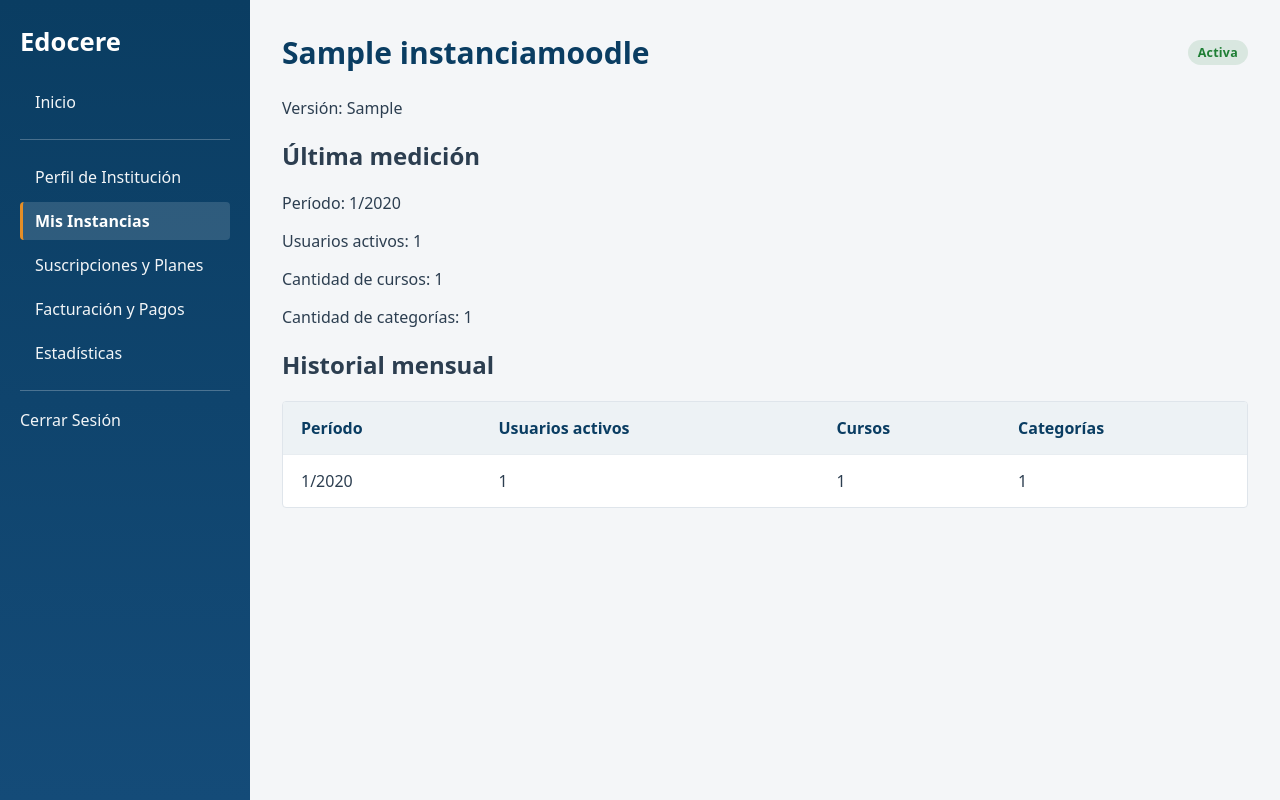
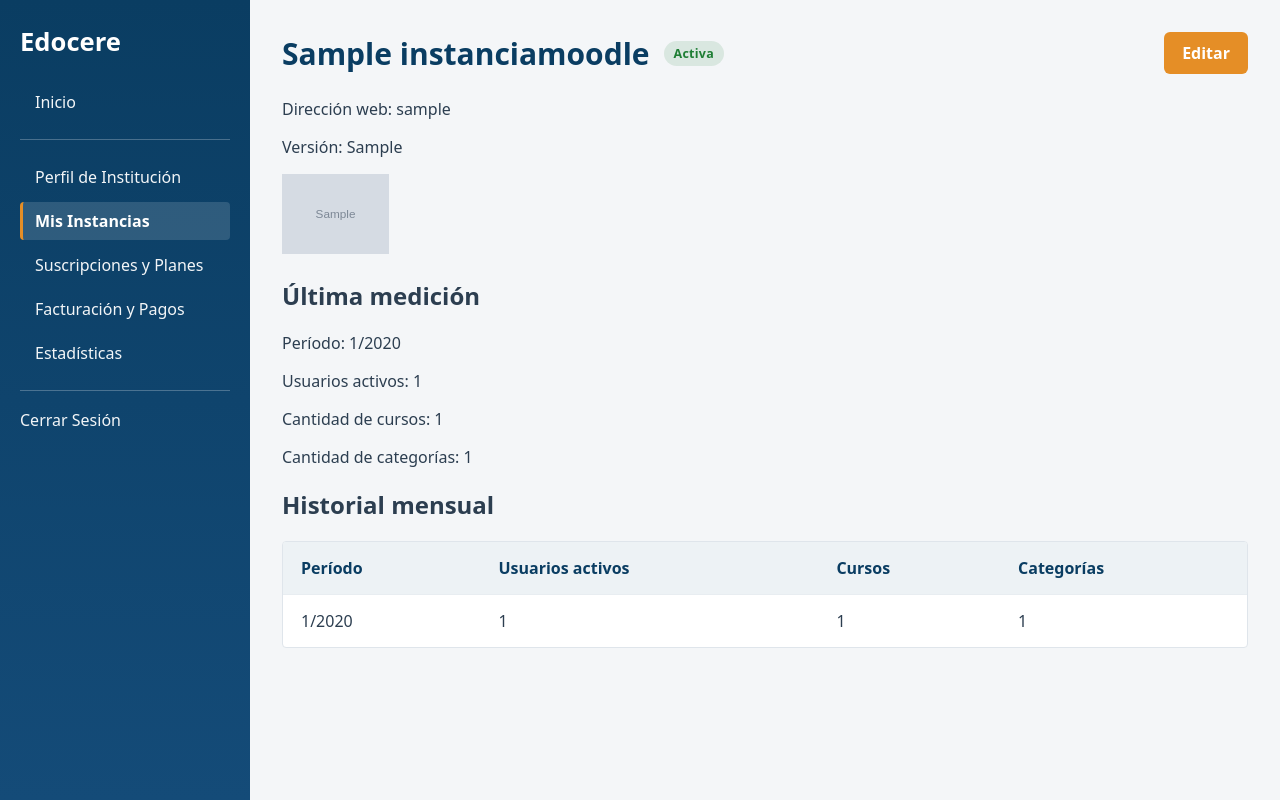
Before and after one commit to Joakorojasc/Proyecto-TI, a Django app: page /instancias/1/ in a window 1280 px wide. Run offline with Django 5.2, Linux system fonts and the light colour scheme; a user stored in the database is signed in; tables that the repository leaves empty hold one stand-in row (values such as "Sample post"); grey boxes marked "Sample" are stand-in pictures.

Commit message:
feat: editar nombre y logo de una instancia

```diff
--- a/apps/instancias/forms.py
+++ b/apps/instancias/forms.py
@@ -109,3 +109,24 @@ class CrearInstanciaForm(forms.ModelForm):
         if commit:
             instancia.save()
         return instancia
+
+
+class EditarInstanciaForm(forms.ModelForm):
+    nombre = forms.CharField(
+        label="Nombre de la instancia",
+        help_text="Cómo quieres identificar esta instancia, por ejemplo: Campus Corporativo.",
+        max_length=255,
+        widget=forms.TextInput(attrs={"placeholder": "Campus Corporativo"}),
+    )
+    logo_url = forms.URLField(
+        label="URL del logo",
+        help_text="Campo opcional. Incluye el protocolo de la URL.",
+        max_length=2048,
+        required=False,
+        assume_scheme="https",
+        widget=forms.URLInput(attrs={"placeholder": "https://empresa.cl/logo.png"}),
+    )
+
+    class Meta:
+        model = InstanciaMoodle
+        fields = ("nombre", "logo_url")
--- a/apps/instancias/urls.py
+++ b/apps/instancias/urls.py
@@ -2,6 +2,7 @@ from django.urls import path
 
 from .views import (
     DetalleInstanciaView,
+    EditarInstanciaView,
     ListaInstanciasView,
     crear_instancia,
 )
@@ -16,4 +17,5 @@ urlpatterns = [
     ),
     path("", ListaInstanciasView.as_view(), name="lista"),
     path("<int:pk>/", DetalleInstanciaView.as_view(), name="detalle"),
+    path("<int:pk>/editar/", EditarInstanciaView.as_view(), name="editar"),
 ]
--- a/apps/instancias/views.py
+++ b/apps/instancias/views.py
@@ -5,14 +5,15 @@ from django.db import transaction
 from django.db.models import Prefetch, Q, QuerySet
 from django.http import HttpRequest, HttpResponse
 from django.shortcuts import get_object_or_404, redirect, render
+from django.urls import reverse
 from django.utils import timezone
-from django.views.generic import DetailView, ListView
+from django.views.generic import DetailView, ListView, UpdateView
 
 from apps.clientes.mixins import AislamientoClienteMixin
 from apps.clientes.models import Cliente, UsuarioPortal
 from apps.planes.models import Plan, Suscripcion
 
-from .forms import CrearInstanciaForm
+from .forms import CrearInstanciaForm, EditarInstanciaForm
 from .models import InstanciaMoodle
 
 
@@ -91,3 +92,14 @@ class DetalleInstanciaView(LoginRequiredMixin, AislamientoClienteMixin, DetailVi
         context["mediciones"] = mediciones
         context["ultima_medicion"] = mediciones.first()
         return context
+
+
+class EditarInstanciaView(LoginRequiredMixin, AislamientoClienteMixin, UpdateView):
+    model = InstanciaMoodle
+    form_class = EditarInstanciaForm
+    template_name = "instancias/editar.html"
+    context_object_name = "instancia"
+    login_url = "/login/"
+
+    def get_success_url(self) -> str:
+        return reverse("instancias:detalle", args=[self.object.pk])
--- a/static/css/style.css
+++ b/static/css/style.css
@@ -560,3 +560,33 @@ body {
     font-weight: 700;
     opacity: 1;
 }
+
+.instance-header {
+    justify-content: space-between;
+}
+
+.instance-title {
+    display: flex;
+    align-items: center;
+    gap: 14px;
+}
+
+.btn-editar-instancia {
+    display: inline-block;
+    background-color: var(--edocere-orange);
+    color: var(--white);
+    padding: 10px 18px;
+    border-radius: 6px;
+    font-weight: 700;
+    text-decoration: none;
+}
+
+.btn-editar-instancia:hover {
+    filter: brightness(0.92);
+}
+
+.instance-logo {
+    max-width: 220px;
+    max-height: 80px;
+    object-fit: contain;
+}
--- a/templates/instancias/detalle.html
+++ b/templates/instancias/detalle.html
@@ -3,13 +3,20 @@
 {% block content %}
 <section class="instances-page">
     <header class="instances-header instance-header">
-        <h1>{{ instancia.nombre|default:instancia.dominio_host|default:"Sin nombre" }}</h1>
-        <span class="instances-status instances-status--{{ instancia.estado|default:'sin-estado' }}">
-            {{ instancia.get_estado_display|default:"Sin estado" }}
-        </span>
+        <div class="instance-title">
+            <h1>{{ instancia.nombre|default:instancia.dominio_host|default:"Sin nombre" }}</h1>
+            <span class="instances-status instances-status--{{ instancia.estado|default:'sin-estado' }}">
+                {{ instancia.get_estado_display|default:"Sin estado" }}
+            </span>
+        </div>
+        <a class="btn-editar-instancia" href="{% url 'instancias:editar' instancia.pk %}">Editar</a>
     </header>
 
+    <p>Dirección web: {{ instancia.dominio_host|default:"Sin dominio" }}</p>
     <p>Versión: {{ instancia.version|default:"Sin versión" }}</p>
+    {% if instancia.logo_url %}
+    <p><img class="instance-logo" src="{{ instancia.logo_url }}" alt="Logo de la instancia"></p>
+    {% endif %}
 
     {% if ultima_medicion %}
     <section>
```
Also changed, not shown: apps/instancias/tests/test_edicion.py (added, +127 -0 lines), apps/instancias/tests/test_views.py (+3 -3 lines), templates/instancias/editar.html (added, +26 -0 lines).
